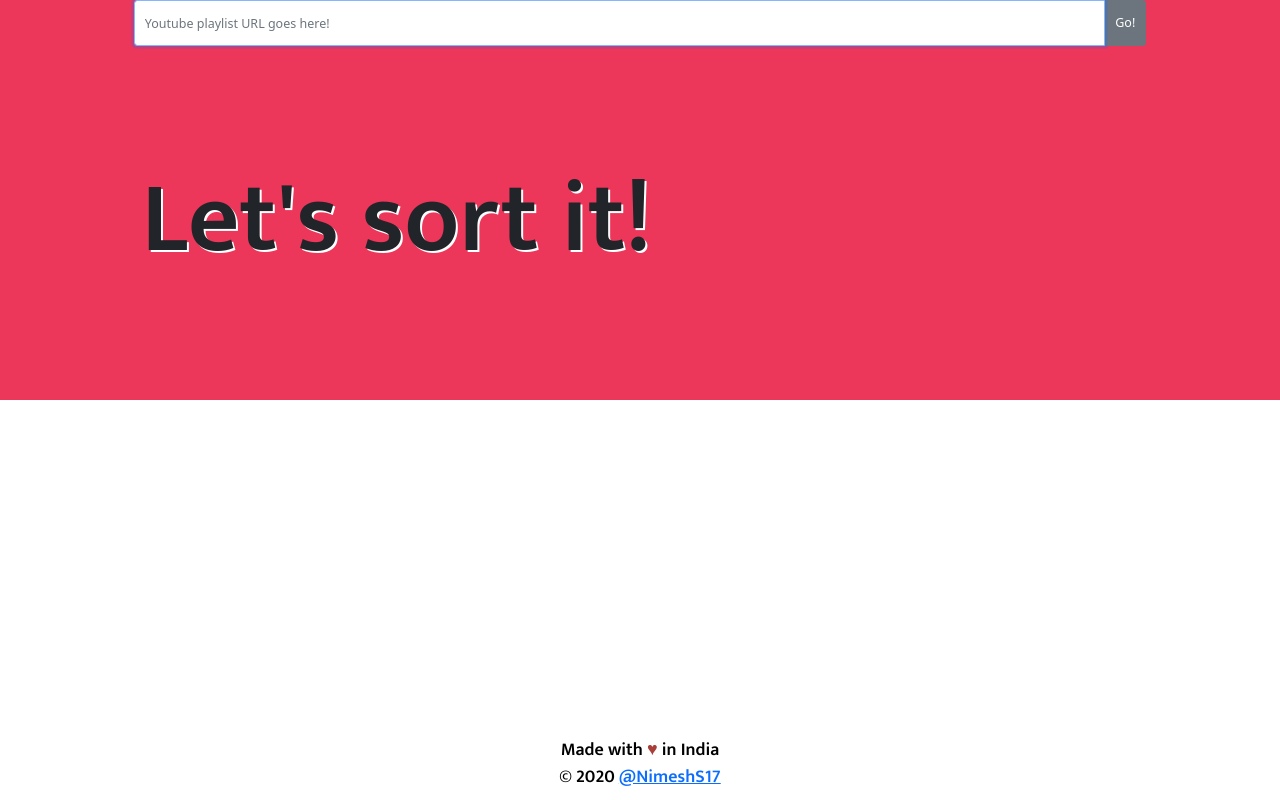
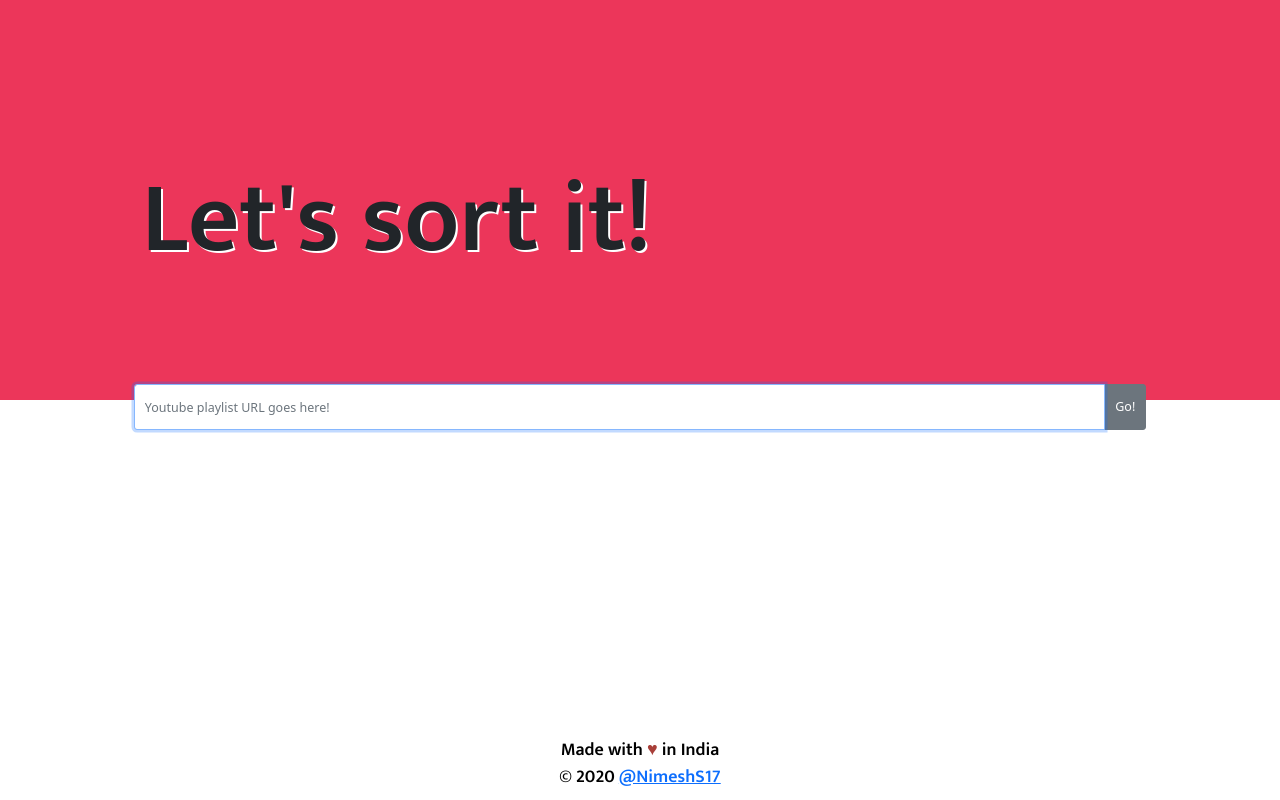
Before and after one commit to nish17/youtube-playlist-sorter, a React (Vite) app: page / in a window 1280 px wide. Built offline with nearby package versions, Linux system fonts and the light colour scheme; a web font is replaced by a local one.

Commit message:
add container styles

```diff
--- a/src/styles.css
+++ b/src/styles.css
@@ -8,6 +8,14 @@
   right: 0;
   bottom: 0;
   height: 100vh;
+}
+
+.container {
+  margin: 0 auto;
+  width: 75%;
+  height: 100%;
+  position: relative;
+  /* border: 1px solid violet; */
 }
 
 .main-header {
```
